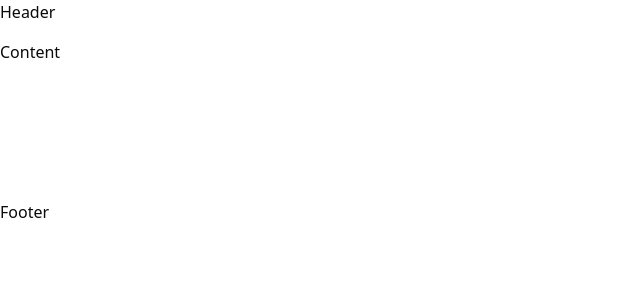
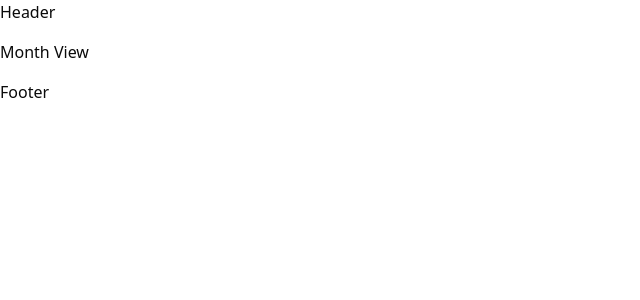
Before and after one commit to alehbelskidev/ab-calendar, a React (Vite) app: page / in a window 1280 px wide. Shown: the top 300 px of the page, without its empty margins (0-640 px from the left). Built offline with nearby package versions, Linux system fonts and the light colour scheme.

Commit message:
feat: calendar views placeholders

```diff
--- a/src/App.tsx
+++ b/src/App.tsx
@@ -1,11 +1,15 @@
-import { CalendarProvider, CalendarRoot, CalendarHeader, CalendarFooter, CalendarContent } from "./calendar"
+import { CalendarProvider, CalendarRoot, CalendarHeader, CalendarFooter, CalendarContent, CalendarMonthView, CalendarWeekView, CalendarDayView } from "./calendar"
 
 function App() {
   return (
     <CalendarProvider>
       <CalendarRoot>
         <CalendarHeader>Header</CalendarHeader>
-        <CalendarContent>Content</CalendarContent>
+        <CalendarContent>
+          <CalendarMonthView />
+          <CalendarWeekView />
+          <CalendarDayView />
+        </CalendarContent>
         <CalendarFooter>Footer</CalendarFooter>
       </CalendarRoot>
     </CalendarProvider>
--- a/src/calendar/calendar-content.tsx
+++ b/src/calendar/calendar-content.tsx
@@ -1,21 +1,46 @@
-import { type  HTMLAttributes, forwardRef } from "react"
+import { type  HTMLAttributes, type ReactNode, forwardRef, useMemo, isValidElement } from "react"
 import * as Slot from "@radix-ui/react-slot"
 import { cn } from "@/lib/utils"
+
+import { useCalendar } from "./use-calendar"
 
 type CalendarContentProps = HTMLAttributes<HTMLDivElement> & {
   asChild?: boolean
 }
 
+const VIEWS_MAP = {
+    "CalendarMonthView": "month",
+    "CalendarWeekView": "week",
+    "CalendarDayView": "day"
+}
+const VIEW_COMPONENTS = Object.keys(VIEWS_MAP)
+
 const CalendarContent = forwardRef<HTMLDivElement, CalendarContentProps>(
   ({ asChild = false, className, ...props }, ref) => {
+    const { view } = useCalendar()
     const Comp = asChild ? Slot.Root : "div"
+
+    const recomposedChildren = useMemo(() => {
+        if (!Array.isArray(props.children)) return props.children
+
+        const recomposedChildren = props.children.filter((child: ReactNode) => {
+            if (!isValidElement(child) || typeof child.type === 'string') return true
+            const displayName = (child.type as { displayName?: string }).displayName ?? (child.type as { name?: string }).name ?? ''
+            const isViewComponent = VIEW_COMPONENTS.includes(displayName)
+            const isActiveView = VIEWS_MAP[displayName as keyof typeof VIEWS_MAP] === view
+            return isViewComponent && isActiveView
+        })
+
+        return recomposedChildren
+    }, [props.children])
 
     return (
       <Comp
         data-slot="calendar-content"
         ref={ref}
-        className={cn("w-full h-full grid grid-cols-7 grid-rows-6 flex-1", className)}
+        className={cn("w-full h-full flex-1", className)}
         {...props}
+        children={recomposedChildren}
       />
     )
   }
--- a/src/calendar/calendar-ctx.tsx
+++ b/src/calendar/calendar-ctx.tsx
@@ -11,9 +11,11 @@ export const DEFAULT_TIMZEONE = Intl.DateTimeFormat().resolvedOptions().timeZone
 type CalendarContextType = {
   timezone: string
   today: Dayjs
+  view: "month" | "week" | "day"
 }
 
 export const CalendarContext = createContext<CalendarContextType>({
   timezone: DEFAULT_TIMZEONE,
   today: dayjs().tz(DEFAULT_TIMZEONE),
+  view: "month",
 })
--- /dev/null
+++ b/src/calendar/calendar-day-view.tsx
@@ -0,0 +1,7 @@
+const CalendarDayView = () => {
+    return <div data-calendar-view="day">Day View</div>
+}
+
+CalendarDayView.displayName = "CalendarDayView"
+
+export default CalendarDayView
--- /dev/null
+++ b/src/calendar/calendar-month-view.tsx
@@ -0,0 +1,7 @@
+const CalendarMonthView = () => {
+    return <div data-calendar-view="month">Month View</div>
+}
+
+CalendarMonthView.displayName = "CalendarMonthView"
+
+export default CalendarMonthView
--- a/src/calendar/calendar-provider.tsx
+++ b/src/calendar/calendar-provider.tsx
@@ -1,4 +1,4 @@
-import { type PropsWithChildren } from "react"
+import { useState, useMemo, type PropsWithChildren, useCallback } from "react"
 import dayjs, { Dayjs } from "dayjs"
 import { CalendarContext, DEFAULT_TIMZEONE } from "./calendar-ctx"
 
@@ -8,8 +8,16 @@ type CalendarProviderProps = PropsWithChildren<{
 }>
 
 export const CalendarProvider = ({ children, timezone = DEFAULT_TIMZEONE, today = dayjs().tz(DEFAULT_TIMZEONE) }: CalendarProviderProps) => {
+  const [view, setView] = useState<"month" | "week" | "day">("month")
+
+  const handleViewChange = useCallback((newView: "month" | "week" | "day") => {
+    setView(newView)
+  }, [])
+
+  const value = useMemo(() => ({ timezone, today, view, onViewChange: handleViewChange }), [timezone, today, view])
+
   return (
-    <CalendarContext.Provider value={{ timezone, today }}>
+    <CalendarContext.Provider value={value}>
       {children}
     </CalendarContext.Provider>
   )
--- /dev/null
+++ b/src/calendar/calendar-week-view.tsx
@@ -0,0 +1,7 @@
+const CalendarWeekView = () => {
+    return <div data-calendar-view="week">Week View</div>
+}
+
+CalendarWeekView.displayName = "CalendarWeekView"
+
+export default CalendarWeekView
--- a/src/calendar/index.ts
+++ b/src/calendar/index.ts
@@ -2,5 +2,8 @@ export { default as CalendarRoot } from "./calendar-root"
 export { default as CalendarHeader } from "./calendar-header"
 export { default as CalendarFooter } from "./calendar-footer"
 export { default as CalendarContent } from "./calendar-content"
+export { default as CalendarMonthView } from "./calendar-month-view"
+export { default as CalendarWeekView } from "./calendar-week-view"
+export { default as CalendarDayView } from "./calendar-day-view"
 export { useCalendar } from "./use-calendar"
 export { CalendarProvider } from "./calendar-provider"
```
